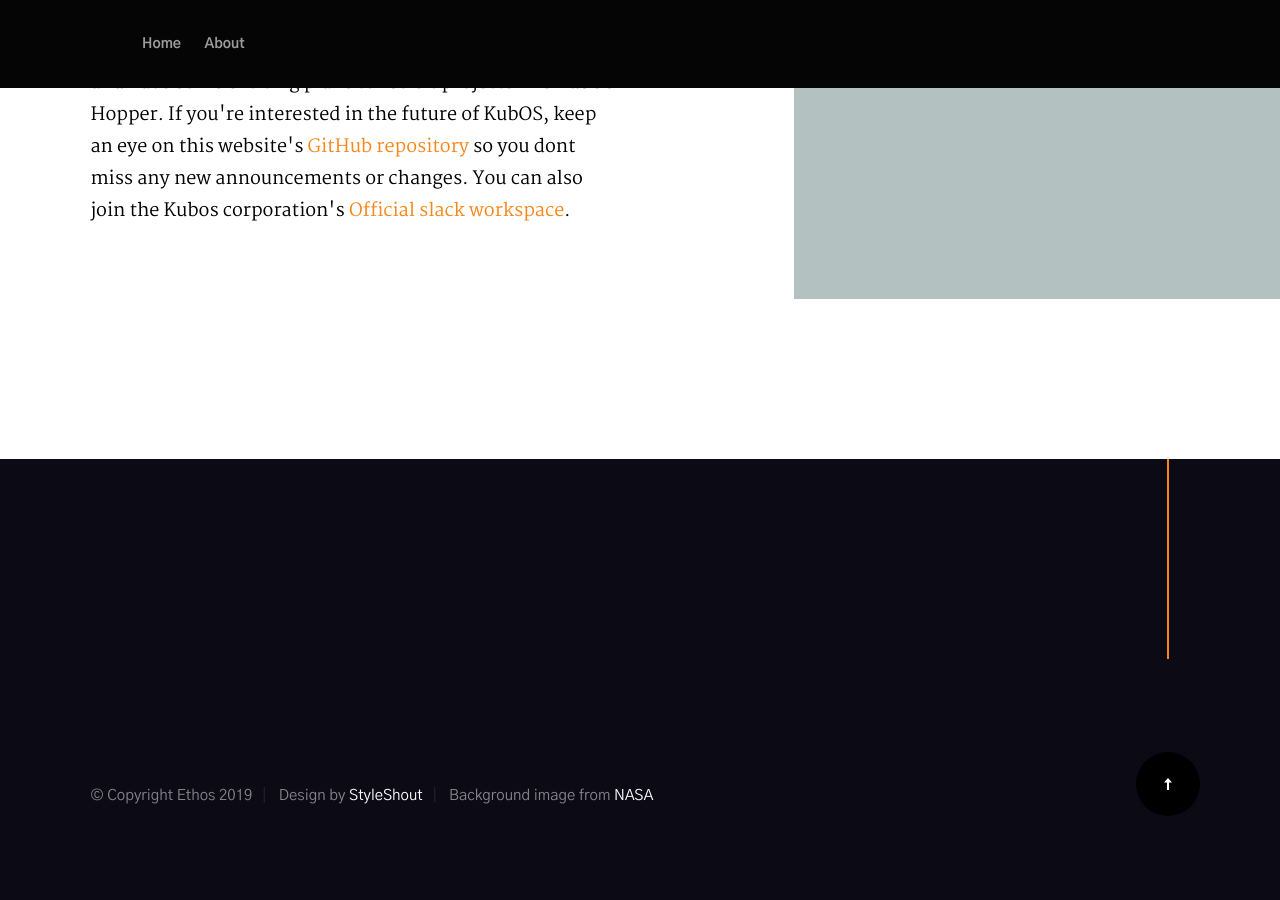
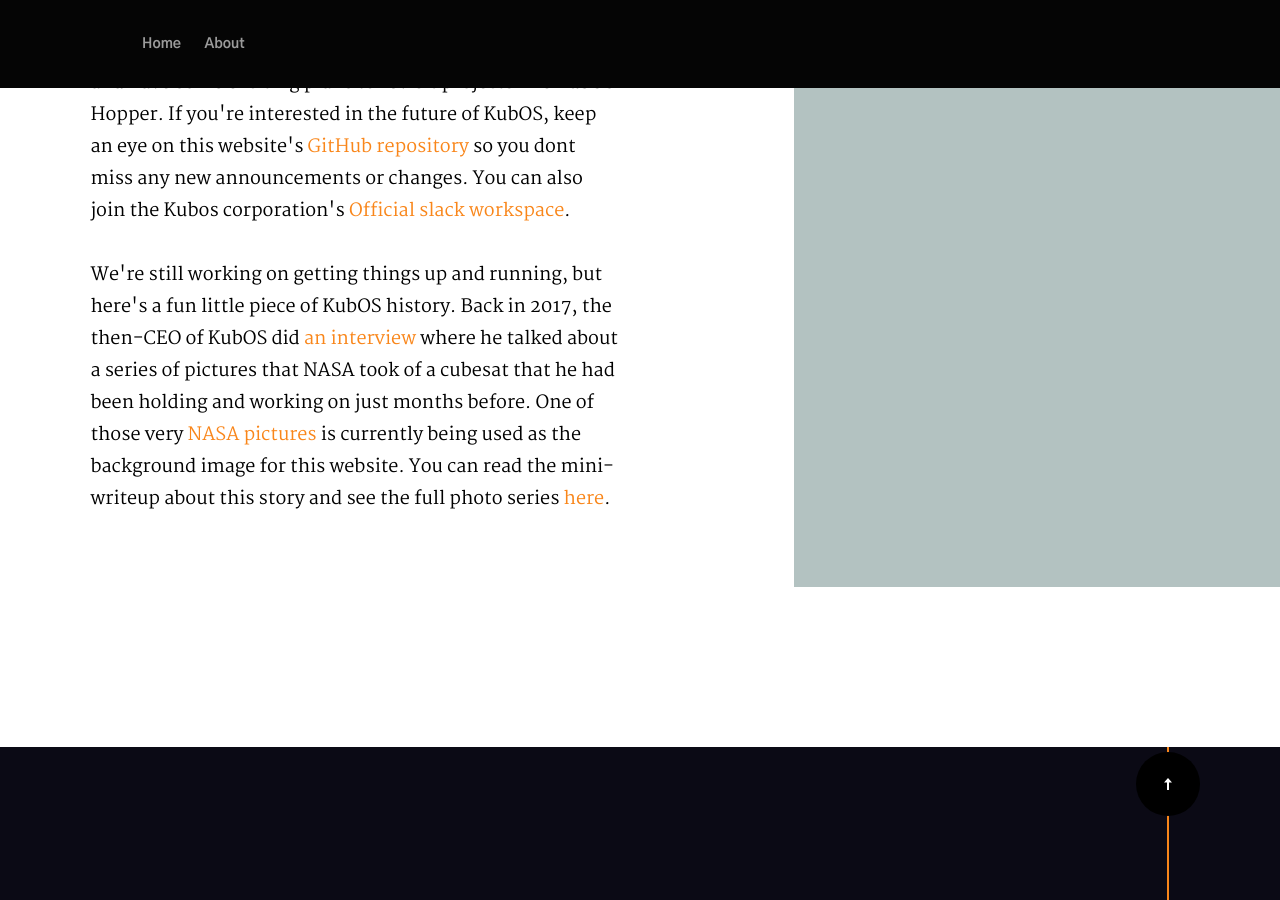
Before and after one commit to KubOS-Preservation-Group/kubos-preservation-group.github.io, a Jekyll site: the page built from index.html, in a window 1280 px wide and 900 px high, scrolled down 1919 px. Built offline with Jekyll 4.4.1, drawn with Linux system fonts in a browser that asks for light colours; comment, search, counter and statistics services are not loaded.

Commit message:
add tidbit about background image source

```diff
--- a/index.html
+++ b/index.html
@@ -72,6 +72,10 @@ description: Providing community documentation and support for the KubOS Operati
                 </p>
                 <p data-aos="fade-up">
                     We are currently working on creating a discord community and have some exciting plans to revisit projects like KubOS Hopper. If you're interested in the future of KubOS, keep an eye on this website's <a href="https://github.com/KubOS-Preservation-Group/kubos-preservation-group.github.io">GitHub repository</a> so you dont miss any new announcements or changes. You can also join the Kubos corporation's <a href="https://slack.kubos.co/">Official slack workspace</a>.
+                </p>
+                <p data-aos="fade-up">
+                    We're still working on getting things up and running, but here's a fun little piece of KubOS history.
+                    Back in 2017, the then-CEO of KubOS did <a href="https://www.youtube.com/watch?v=sxlu7Ow375E&t=3231s">an interview</a> where he talked about a series of pictures that NASA took of a cubesat that he had been holding and working on just months before. One of those very <a href="https://images.nasa.gov/details-iss038e003870">NASA pictures</a> is currently being used as the background image for this website. You can read the mini-writeup about this story and see the full photo series <a href="https://www.reddit.com/r/cubesat/comments/oo8tf5/to_anyone_using_kubos_for_their_project_are_there/h66p91t"> here</a>.
                 </p>
 
             </div>
```
